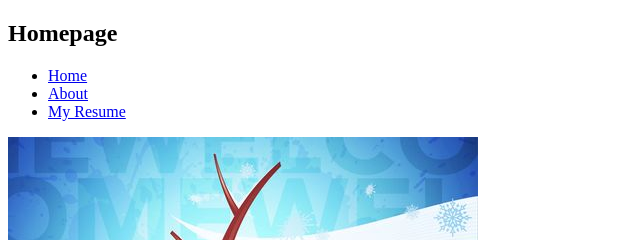
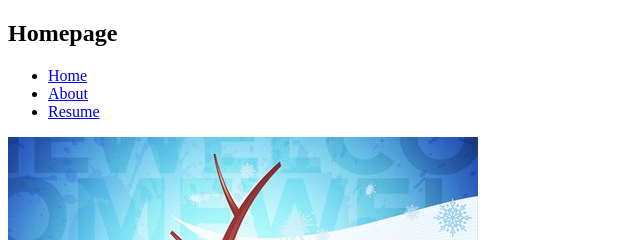
Before and after one commit to stwins60/project1, a plain HTML site: page index.html in a window 1280 px wide. Shown: the top 240 px of the page, 0-640 px from the left. Drawn offline with Linux system fonts and the light colour scheme.

Commit message:
Made corrections to the navigation link

```diff
--- a/index.html
+++ b/index.html
@@ -15,7 +15,7 @@
       <ul>
         <li><a href = "index.html">Home</a></li>
         <li><a href = "about.html">About</a></li>
-        <li><a href = "resume.html"> My Resume</a></li>
+        <li><a href = "resume.html">Resume</a></li>
       </ul>
     </nav>
   </div>
```
Also changed, not shown: about.html (+1 -1 lines), resume.html (+1 -1 lines).
